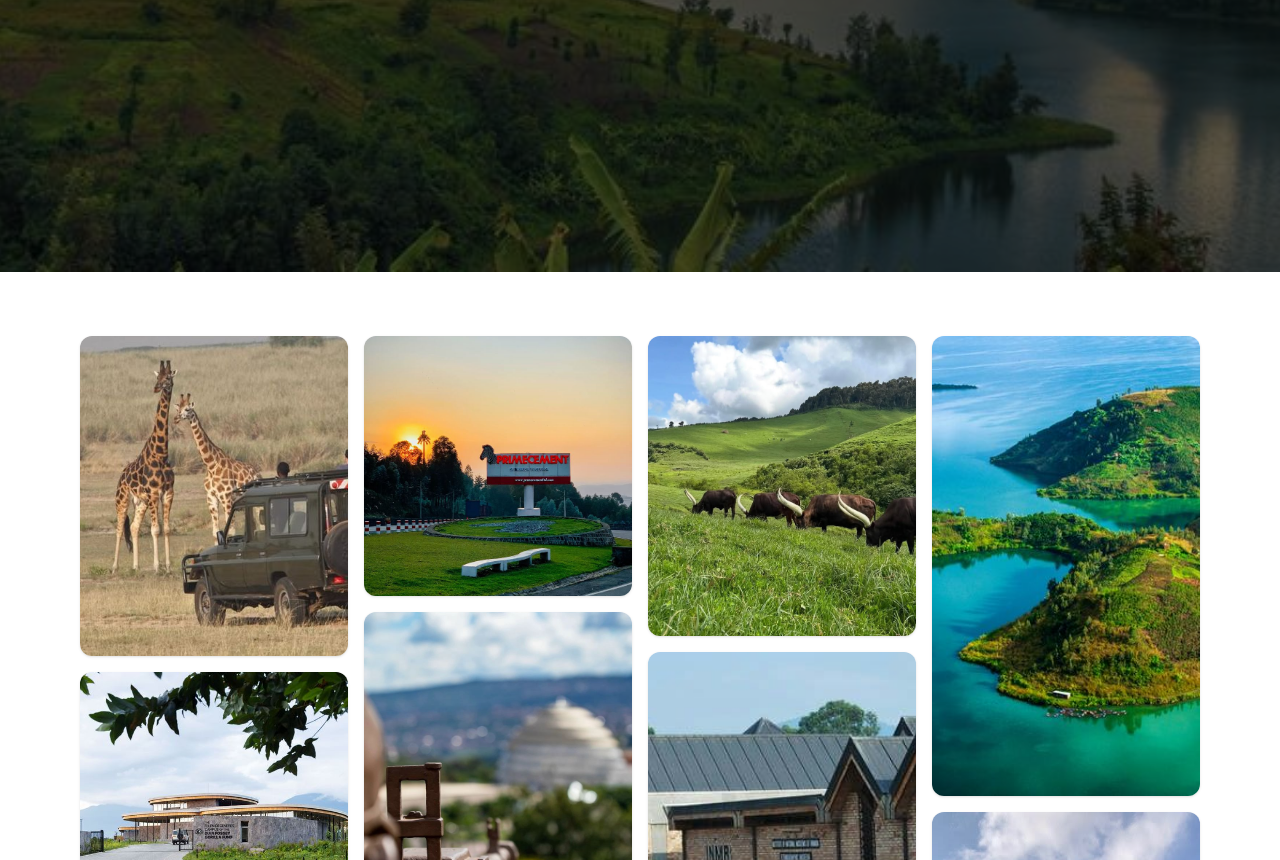
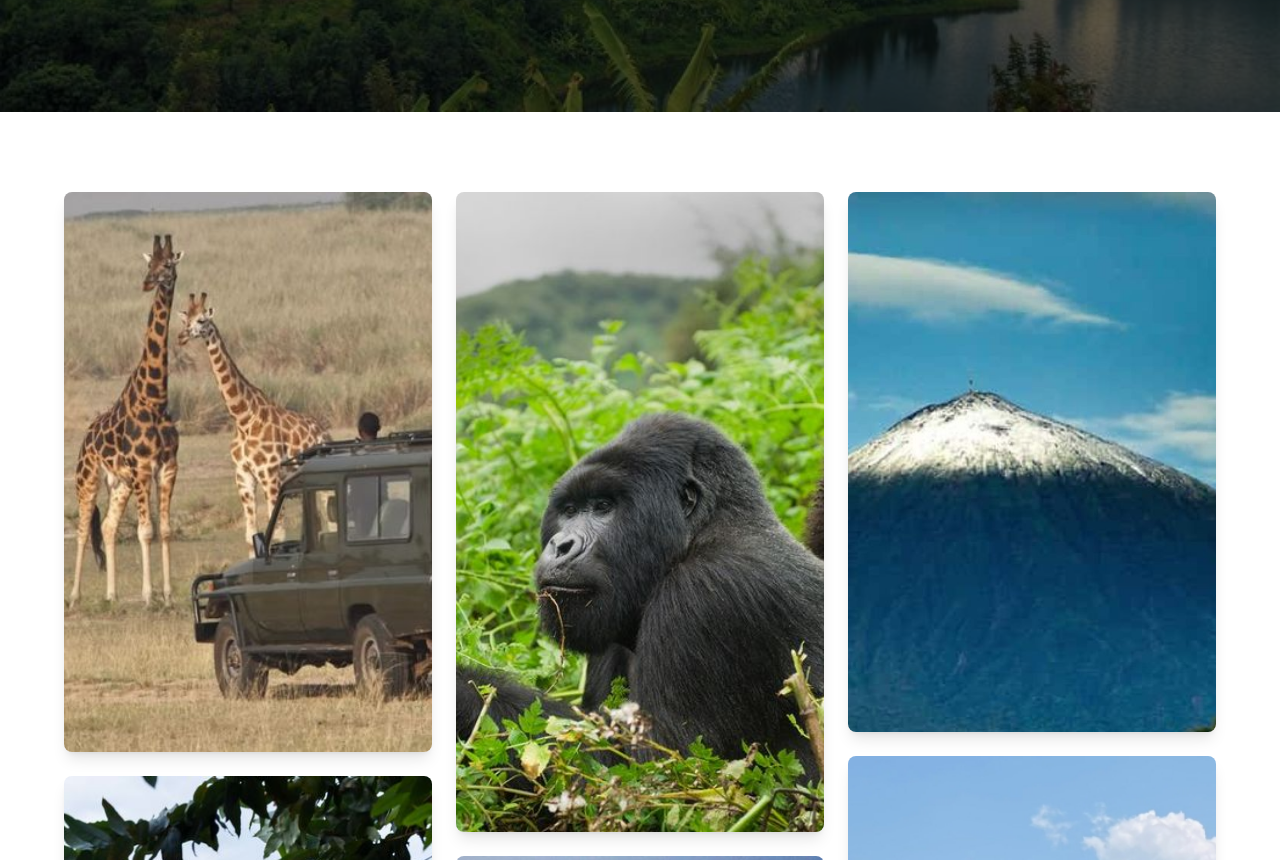
Before and after one commit to SHEMA-YVAN/TEMBERURWANDA, a Vue app: page /photos in a window 1280 px wide. Shown: the part 600-1460 px from the top of the page. Built offline with nearby package versions, Linux system fonts and the light colour scheme.

Commit message:
Refine gallery and hero heights

```diff
--- a/src/Views/Contact.vue
+++ b/src/Views/Contact.vue
@@ -5,7 +5,7 @@ import { state, t } from "../i18n"
 <template>
 
 <!-- HERO -->
-<section class="relative h-screen flex items-center justify-center text-white overflow-hidden">
+<section class="relative h-96 md:h-[640px] flex items-center justify-center text-white overflow-hidden">
 
   <img
     src="/src/Assets/Image/about1.jpg"
--- a/src/Views/Eastern.vue
+++ b/src/Views/Eastern.vue
@@ -5,7 +5,7 @@ import { state, t } from "../i18n"
 <template>
 
 <!-- HERO -->
-<section class="relative h-screen flex items-center justify-center text-white overflow-hidden">
+<section class="relative h-96 md:h-[640px] flex items-center justify-center text-white overflow-hidden">
 
   <img
     src="/src/Assets/Image/akagera.jpg"
--- a/src/Views/Kigali.vue
+++ b/src/Views/Kigali.vue
@@ -5,7 +5,7 @@ import { state, t } from "../i18n"
 <template>
 
 <!-- HERO -->
-<section class="relative h-screen flex items-center justify-center text-white overflow-hidden">
+<section class="relative h-96 md:h-[640px] flex items-center justify-center text-white overflow-hidden">
 
   <img
     src="/src/Assets/Image/kigali.jpg"
--- a/src/Views/Northern.vue
+++ b/src/Views/Northern.vue
@@ -5,7 +5,7 @@ import { state, t } from "../i18n"
 <template>
 
 <!-- HERO -->
-<section class="relative h-screen flex items-center justify-center text-white overflow-hidden">
+<section class="relative h-96 md:h-[640px] flex items-center justify-center text-white overflow-hidden">
 
   <img
     src="/src/Assets/Image/virunga.jpg"
--- a/src/Views/Services.vue
+++ b/src/Views/Services.vue
@@ -6,7 +6,7 @@ import { RouterLink } from "vue-router"
 <template>
 
 <!-- HERO -->
-<section class="relative h-screen flex items-center justify-center text-white overflow-hidden">
+<section class="relative h-96 md:h-[640px] flex items-center justify-center text-white overflow-hidden">
 
   <img
     src="/src/Assets/Image/about1.jpg"
--- a/src/Views/Southern.vue
+++ b/src/Views/Southern.vue
@@ -5,7 +5,7 @@ import { state, t } from "../i18n"
 <template>
 
 <!-- HERO -->
-<section class="relative h-screen flex items-center justify-center text-white overflow-hidden">
+<section class="relative h-96 md:h-[640px] flex items-center justify-center text-white overflow-hidden">
 
   <img
     src="/src/Assets/Image/nyungwe.jpg"
--- a/src/Views/Videos.vue
+++ b/src/Views/Videos.vue
@@ -6,7 +6,7 @@ import videoPoster from "../Assets/Image/about1.jpg"
 <template>
 
 <!-- HERO -->
-<section class="relative h-screen flex items-center justify-center text-white overflow-hidden">
+<section class="relative h-96 md:h-[640px] flex items-center justify-center text-white overflow-hidden">
 
   <img
     src="/src/Assets/Image/about1.jpg"
--- a/src/Views/Western.vue
+++ b/src/Views/Western.vue
@@ -5,7 +5,7 @@ import { state, t } from "../i18n"
 <template>
 
 <!-- HERO -->
-<section class="relative h-screen flex items-center justify-center text-white overflow-hidden">
+<section class="relative h-96 md:h-[640px] flex items-center justify-center text-white overflow-hidden">
 
   <img
     src="/src/Assets/Image/lake.jpg"
--- a/src/Views/about.vue
+++ b/src/Views/about.vue
@@ -26,7 +26,7 @@ onMounted(() => {
 
 <!-- HERO SECTION -->
 <section
-  class="relative h-screen bg-cover bg-center flex items-center justify-center text-white transition-all duration-1000"
+  class="relative h-96 md:h-[680px] bg-cover bg-center flex items-center justify-center text-white transition-all duration-1000"
   :style="{ backgroundImage: `url(${images[currentImage]})` }"
 >
 
--- a/src/Views/home.vue
+++ b/src/Views/home.vue
@@ -5,7 +5,7 @@ import heroPoster from "../Assets/Image/about1.jpg"
 
 <template>
 
-<section class="relative h-screen flex items-center justify-center text-white overflow-hidden">
+<section class="relative h-96 md:h-[680px] flex items-center justify-center text-white overflow-hidden">
 
   <!-- VIDEO -->
   <video
--- a/src/Views/photos.vue
+++ b/src/Views/photos.vue
@@ -17,13 +17,13 @@ const galleryImages = Object.entries(
       .replace(/[_-]+/g, " "),
   }))
 
-const galleryHeights = [320, 240, 380, 280, 460, 300, 360, 260, 420]
+const galleryHeights = [560, 420, 720, 500, 640, 460, 780, 540, 680]
 </script>
 
 <template>
 
 <!-- HERO -->
-<section class="relative h-screen flex items-center justify-center text-white overflow-hidden">
+<section class="relative h-96 md:h-[640px] flex items-center justify-center text-white overflow-hidden">
 
   <img
     src="/src/Assets/Image/about1.jpg"
@@ -45,16 +45,16 @@ const galleryHeights = [320, 240, 380, 280, 460, 300, 360, 260, 420]
 </section>
 
 <!-- GALLERY GRID -->
-<section class="py-16 px-6 md:px-20 bg-white">
+<section class="py-20 px-5 md:px-10 lg:px-16 bg-white">
 
-  <div class="columns-1 sm:columns-2 lg:columns-3 xl:columns-4 gap-4 space-y-4">
+  <div class="max-w-7xl mx-auto columns-1 md:columns-2 xl:columns-3 gap-6 space-y-6">
 
     <img
       v-for="(image, index) in galleryImages"
       :key="image.src"
       :src="image.src"
       :alt="image.alt"
-      class="w-full break-inside-avoid object-cover rounded-xl shadow hover:scale-[1.02] transition duration-300"
+      class="w-full break-inside-avoid object-cover rounded-lg shadow-lg hover:scale-[1.015] transition duration-300"
       :style="{ height: `${galleryHeights[index % galleryHeights.length]}px` }"
       loading="lazy"
     />
```
